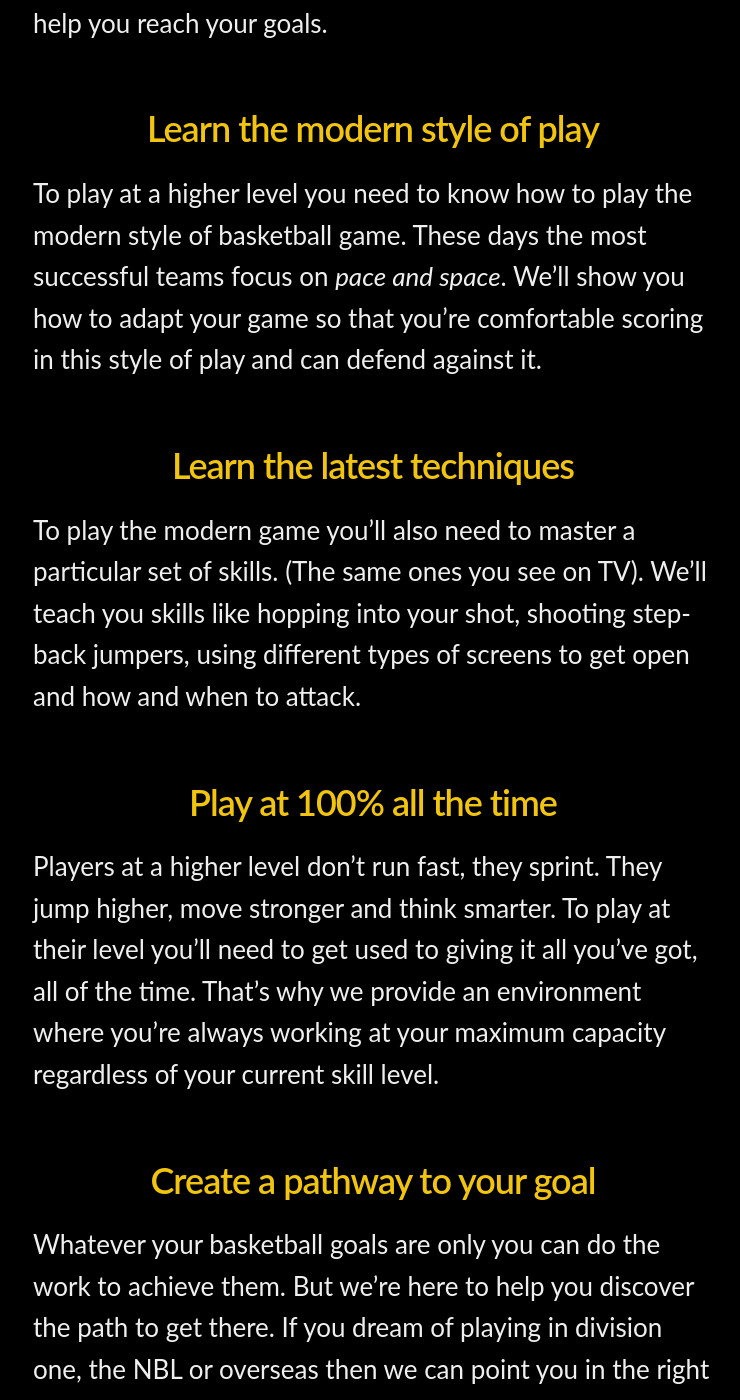
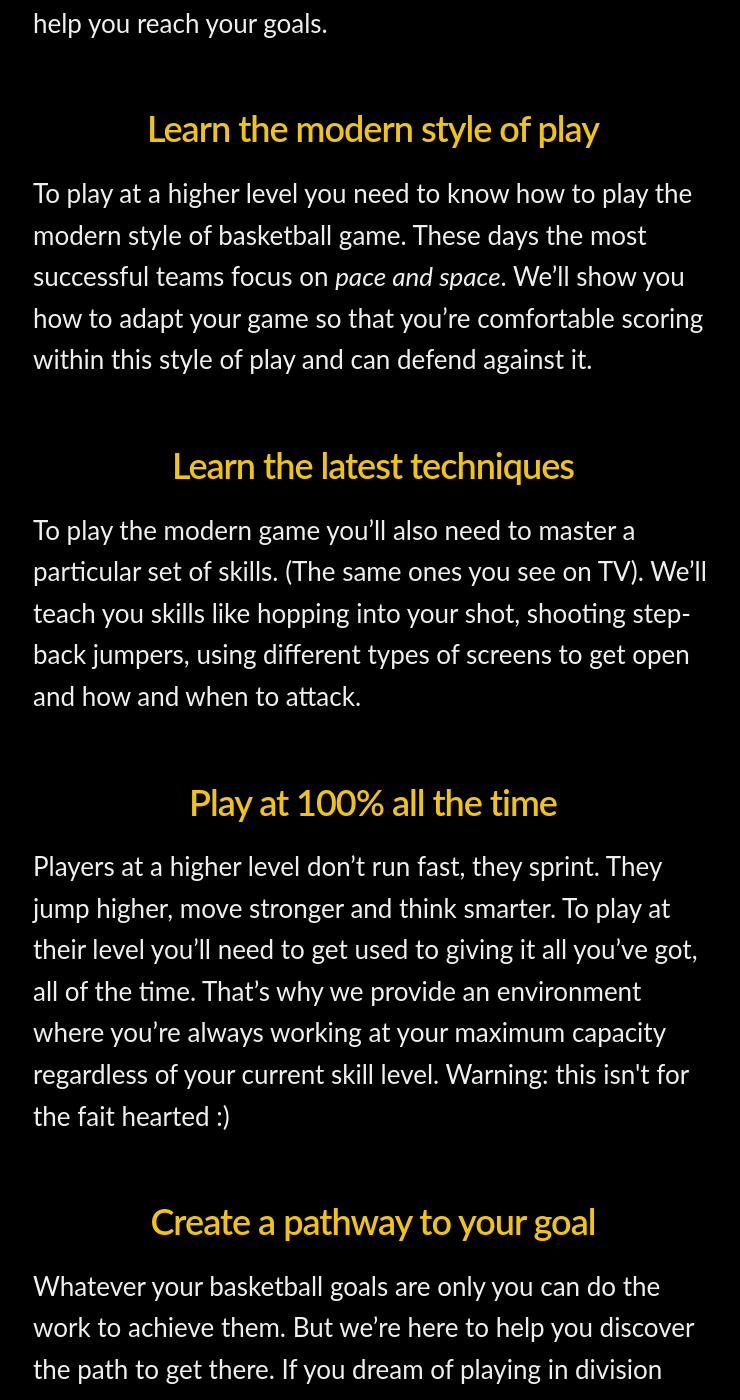
Before and after one commit to havocbasketball/havocbasketball.github.io, a Jekyll site: the page built from index.html, in a window 1280 px wide and 1400 px high, scrolled down 1908 px. Shown: the whole window, without its empty margins (267-1007 px from the left). Built offline with Jekyll 4.4.1, drawn with Linux system fonts in a browser that asks for light colours; Markdown is read by kramdown in place of the engine named in the settings; the list of posts is cut into pages by our own code; comment, search, counter and statistics services are not loaded; some of the changed text lies outside the part shown.

Commit message:
udpate index

```diff
--- a/index.html
+++ b/index.html
@@ -23,7 +23,7 @@ layout: default
 
   <h3>Learn the modern style of play</h3>
 
-  <p>To play at a higher level you need to know how to play the modern style of basketball game. These days the most successful teams focus on <em>pace and space</em>. We&#8217;ll show you how to adapt your game so that you&#8217;re comfortable scoring in this style of play and can defend against it.</p>
+  <p>To play at a higher level you need to know how to play the modern style of basketball game. These days the most successful teams focus on <em>pace and space</em>. We&#8217;ll show you how to adapt your game so that you&#8217;re comfortable scoring within this style of play and can defend against it.</p>
 
   <h3>Learn the latest techniques</h3>
 
@@ -31,7 +31,7 @@ layout: default
 
   <h3>Play at 100% all the time</h3>
 
-  <p>Players at a higher level don&#8217;t run fast, they sprint. They jump higher, move stronger and think smarter. To play at their level you&#8217;ll need to get used to giving it all you&#8217;ve got, all of the time. That&#8217;s why we provide an environment where you&#8217;re always working at your maximum capacity regardless of your current skill level.</p>
+  <p>Players at a higher level don&#8217;t run fast, they sprint. They jump higher, move stronger and think smarter. To play at their level you&#8217;ll need to get used to giving it all you&#8217;ve got, all of the time. That&#8217;s why we provide an environment where you&#8217;re always working at your maximum capacity regardless of your current skill level. Warning: this isn't for the fait hearted :)</p>
 
   <h3>Create a pathway to your goal</h3>
 
```
Also changed, not shown: other parts of index.html (+2 -2 lines).
